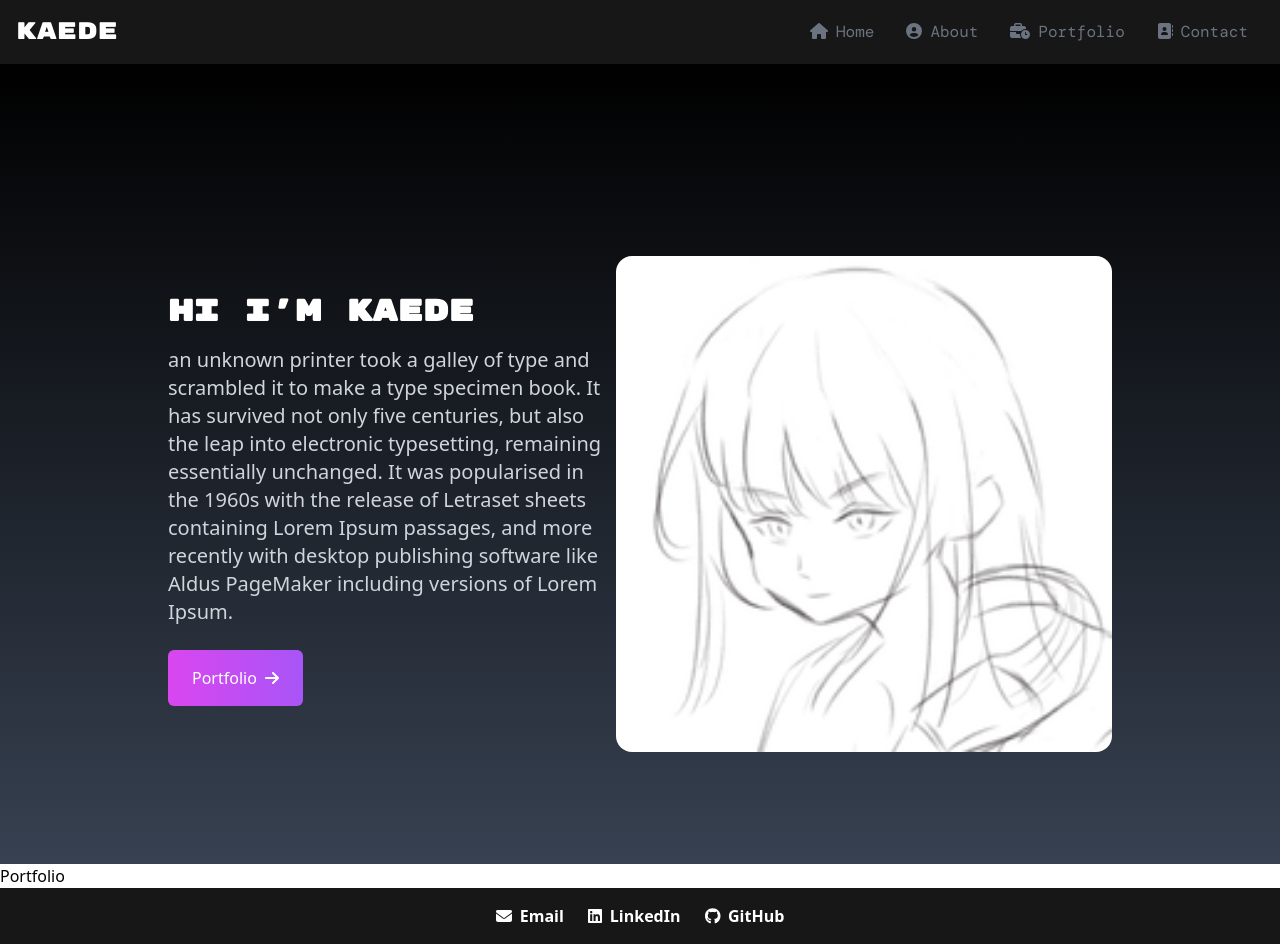
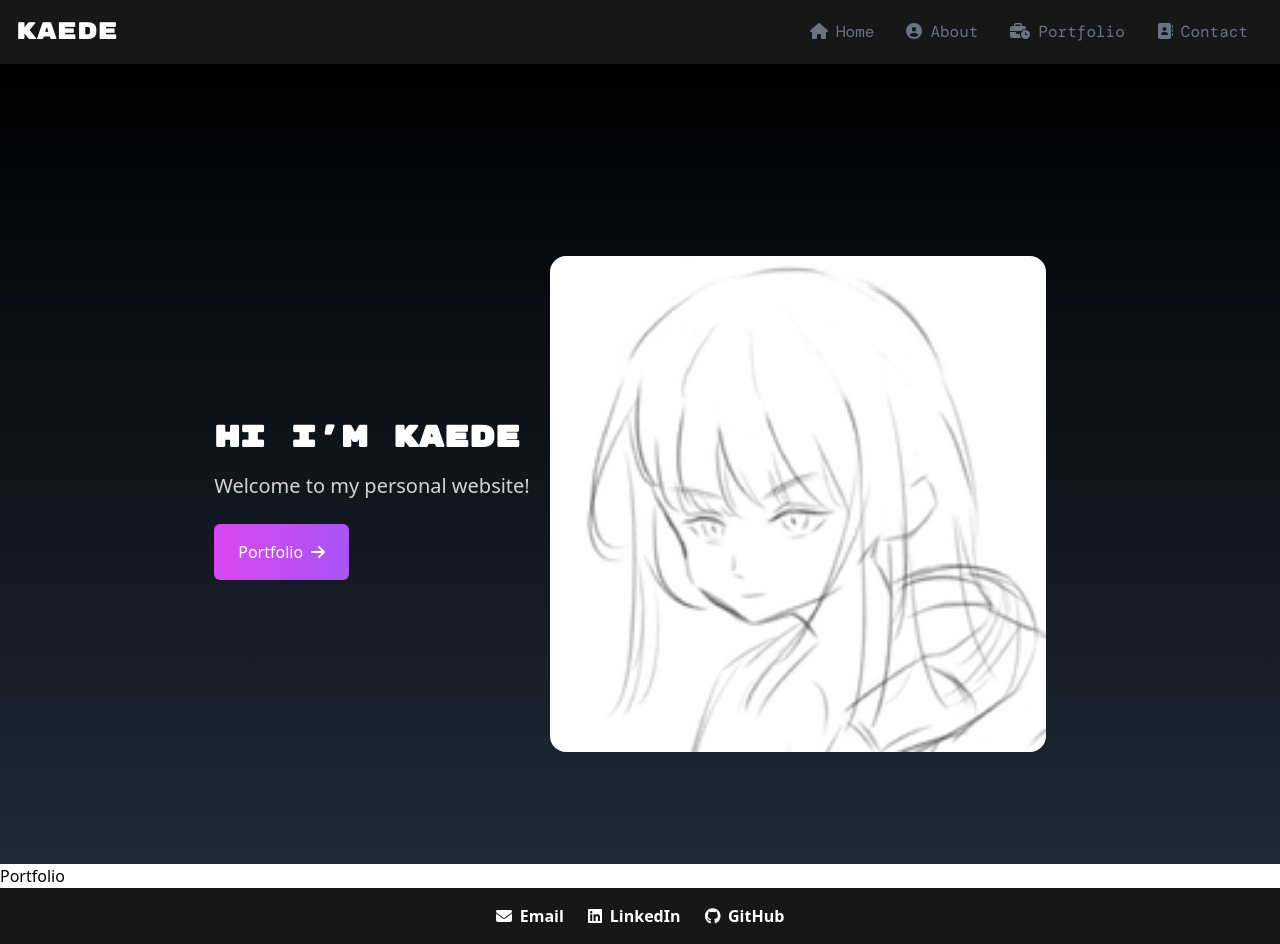
Before and after one commit to MaulanaAhmadSulami/portfolio, a React (Vite) app: page / in a window 1280 px wide. Built offline with nearby package versions, Linux system fonts and the light colour scheme; a web font is replaced by a local one.

Commit message:
Refined Texts and Home section for portfolio and profile

```diff
--- a/src/components/Home.jsx
+++ b/src/components/Home.jsx
@@ -7,28 +7,31 @@
   return (
     <div
       name="home"
-      className="h-screen mt-16 md:mt-0 lg:mt-16 py-16 w-full bg-gradient-to-b from-black to-gray-700"
+      className="h-screen mt-16 md:mt-0 lg:mt-16 py-16 w-full bg-gradient-to-b from-black to-gray-800"
     >
       <div className="max-w-screen-lg mx-auto mt-10 flex flex-col items-center justify-center h-full px-4 md:flex-row">
         <div className="flex flex-col justify-center h-full md:max-w-md">
-          <h2 className="font-rubik-mono-one text-2xl sm:text-3xl font-bold text-white  ">
+          <h2 className="font-rubik-mono-one text-2xl sm:text-3xl font-bold text-white">
             Hi i'm Kaede
           </h2>
           <p className="font-momomaniac-one text-1xl sm:text-xl text-gray-300 py-4 max-w-md">
-           an unknown printer took a galley of type and scrambled it to make a type specimen book. It has survived not only five centuries, but also the leap into electronic typesetting, remaining essentially unchanged. It was popularised in the 1960s with the release of Letraset sheets containing Lorem Ipsum passages, and more recently with desktop publishing software like Aldus PageMaker including versions of Lorem Ipsum.
+            Welcome to my personal website!
           </p>
 
           <div>
             <button className="group text-white w-fit px-6 py-4 my-2 flex items-center rounded-md bg-gradient-to-r from-fuchsia-500 to-purple-500 cursor-pointer">
               Portfolio&nbsp;
               <span className="group-hover:rotate-90 duration-300">
-                <FontAwesomeIcon className="text-1xl ml-1" icon={faArrowRight} />
+                <FontAwesomeIcon
+                  className="text-1xl ml-1"
+                  icon={faArrowRight}
+                />
               </span>
             </button>
           </div>
         </div>
 
-        <div className="w-full md:w-1/2 my-3">
+        <div className="w-full md:w-1/2 my-3 mx-5">
           <img
             src={mockProfile}
             alt="Mock Profile"
```
